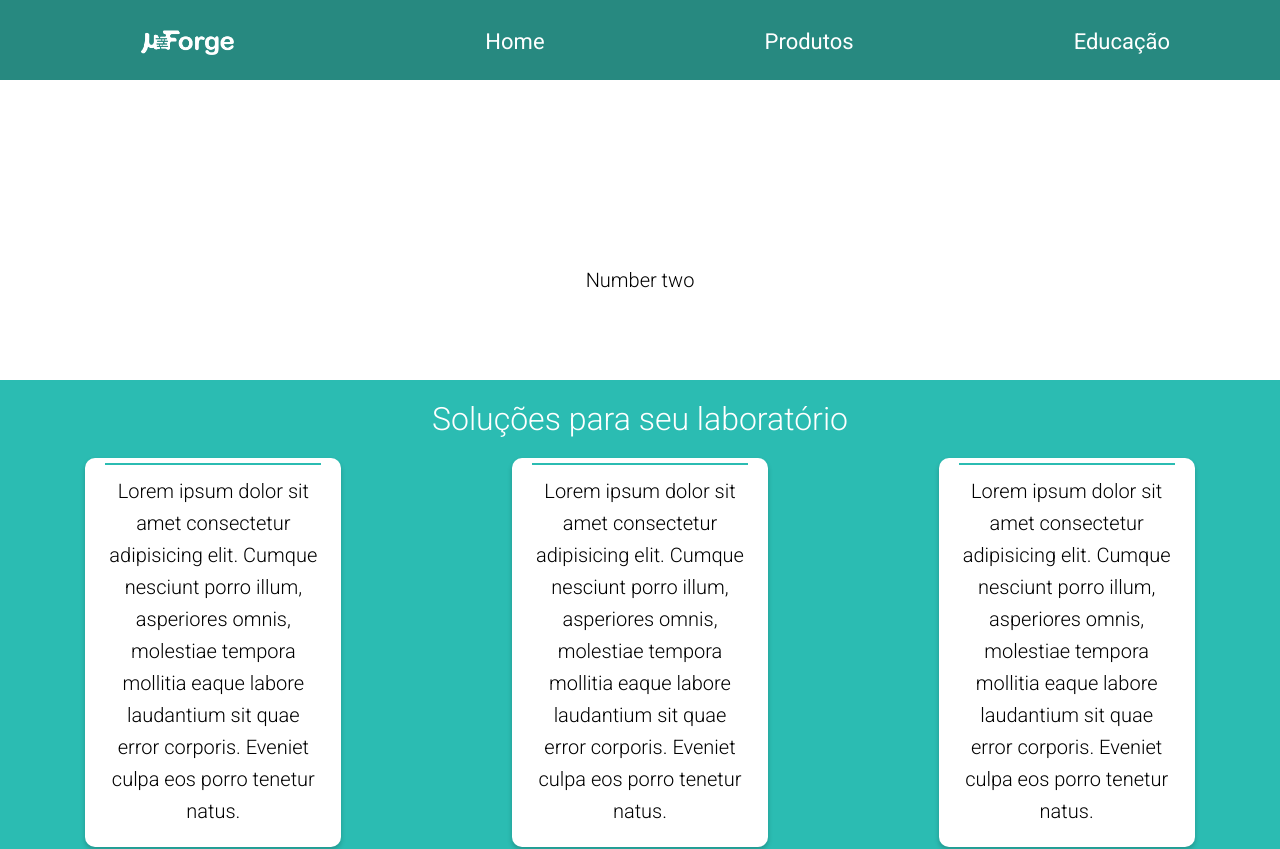
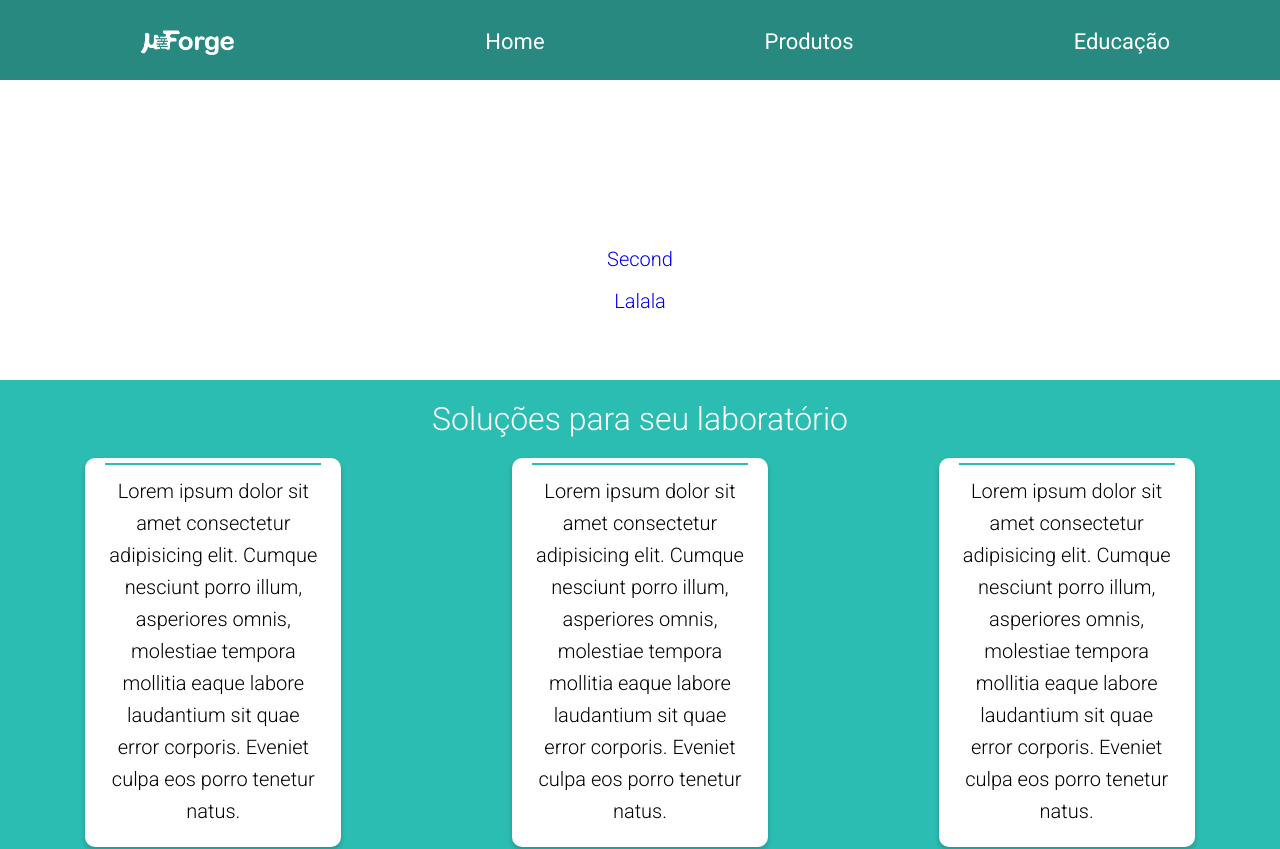
Before and after one commit to Matt-BF/uforge-next-site, a Next.js app: page / in a window 1280 px wide. Shown: the top 849 px of the page. Built offline with nearby package versions, Linux system fonts and the light colour scheme.

Commit message:
created dynamic news

```diff
--- a/components/CarouselSlide.js
+++ b/components/CarouselSlide.js
@@ -1,11 +1,17 @@
 import stylesCarousel from '../styles/Carousel.module.css'
-
-const CarouselSlide = ({text}) => {
+import Link from 'next/link'
+const CarouselSlide = ({ news }) => {
 
     return (
-        <div className={`${stylesCarousel.galleryCell}`}>
-            <p>{text}</p>
-        </div>
+        <Link href='/carousel/[id]' as={`/carousel/${news.id}`}>
+            <a className={`${stylesCarousel.galleryCell}`} >
+                <div >
+                    <p>{news.title}</p>
+                    <p>{news.text}</p>
+                </div>
+            </a>
+        </Link>
+
     )
 }
 
--- a/components/Slider.js
+++ b/components/Slider.js
@@ -4,11 +4,12 @@ import CarouselArrow from './CarouselArrow'
 import { useState, useEffect, useRef } from 'react';
 
 
-const Slider = () => {
+const Slider = ({ allNews }) => {
 
     const [currentSlide, setCurrentSlide] = useState(0)
-    const slides = useState(["Hello", "Number two", "Cu de frango"])
-    const { length } = slides
+
+    const { length } = allNews
+    console.log(allNews)
     const idRef = useRef();
 
     useEffect(() => {
@@ -21,17 +22,18 @@ const Slider = () => {
     })
 
     const goToNextSlide = () => {
-        setCurrentSlide(currentSlide === length ? 0 : currentSlide + 1)
+        setCurrentSlide(currentSlide === length - 1 ? 0 : currentSlide + 1)
 
     }
 
     const goToPreviousSlide = () => {
-        setCurrentSlide(currentSlide === 0 ? length : currentSlide - 1)
+        setCurrentSlide(currentSlide === 0 ? length - 1 : currentSlide - 1)
 
     }
 
     const onClick = (e) => {
         e === "next" ? goToNextSlide() : goToPreviousSlide()
+        console.log(currentSlide)
         clearTimeout(idRef.current)
 
     }
@@ -43,7 +45,7 @@ const Slider = () => {
             />
 
 
-            <CarouselSlide text={slides[0][currentSlide]} />
+            <CarouselSlide news={allNews[currentSlide]} />
 
             <CarouselArrow direction="right"
                 onClick={() => onClick("next")}
--- a/data.js
+++ b/data.js
@@ -37,3 +37,24 @@ export const products = [
         "subproducts": []
     }
 ]
+
+export const allNews = [
+    {
+        "id": "1",
+        "backgroundImg": "",
+        "title": "Hello",
+        "text": " "
+    },
+    {
+        "id": "2",
+        "backgroundImg": "",
+        "title": "Second",
+        "text": "Lalala"
+    },
+    {
+        "id": "3",
+        "backgroundImg": "",
+        "title": "Thierry",
+        "text": "Cu de frango"
+    },
+]
--- /dev/null
+++ b/pages/api/carouselNews/[id].js
@@ -0,0 +1,11 @@
+import { allNews } from '../../../data'
+
+export default function handler({ query: { id } }, res) {
+    const filtered = allNews.filter((news) => news.id === id)
+
+    if (filtered.length > 0) {
+        res.status(200).json(filtered[0])
+    } else {
+        res.status(404).json({ message: `news ${id} not found` })
+    }
+}
--- /dev/null
+++ b/pages/api/carouselNews/index.js
@@ -0,0 +1,5 @@
+import { allNews } from '../../../data'
+
+export default function handler(req, res) {
+    res.status(200).json(allNews)
+}
--- a/pages/api/products/[id].js
+++ b/pages/api/products/[id].js
@@ -1,7 +1,7 @@
 import { products } from '../../../data'
 
 export default function handler({ query: { id } }, res) {
-    const filtered = products.filter((product) => product.id === id[0])
+    const filtered = products.filter((product) => product.id === id)
 
     if (filtered.length > 0) {
         res.status(200).json(filtered[0])
--- a/pages/index.js
+++ b/pages/index.js
@@ -2,8 +2,10 @@ import Head from 'next/head'
 import Slider from '../components/Slider'
 import Infos from '../components/Infos'
 import Statements from '../components/Statements'
+import { server } from '../config'
 
-const index = () => {
+
+const index = ({ allNews }) => {
   return (
     <div>
       <Head>
@@ -15,7 +17,7 @@ const index = () => {
           crossOrigin="anonymous" />
       </Head>
 
-      <Slider />
+      <Slider allNews={allNews} />
 
       <Infos />
 
@@ -24,4 +26,15 @@ const index = () => {
   )
 }
 
+export const getStaticProps = async () => {
+  const res = await fetch(`${server}/api/carouselNews`)
+  const allNews = await res.json()
+
+  return {
+    props: {
+      allNews,
+    },
+  }
+}
+
 export default index
--- a/pages/product/[id]/index.js
+++ b/pages/product/[id]/index.js
@@ -1,4 +1,3 @@
-import { useRouter } from 'next/router'
 import { server } from '../../../config'
 import Card from '../../../components/Card'
 
```
Also changed, not shown: pages/carousel/[id]/index.js (added, +35 -0 lines).
